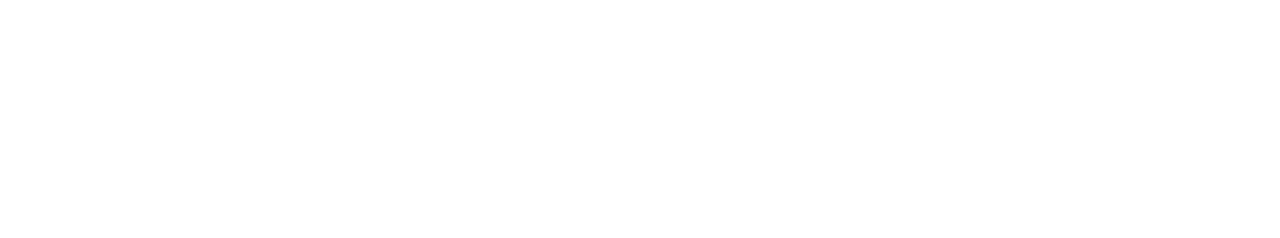
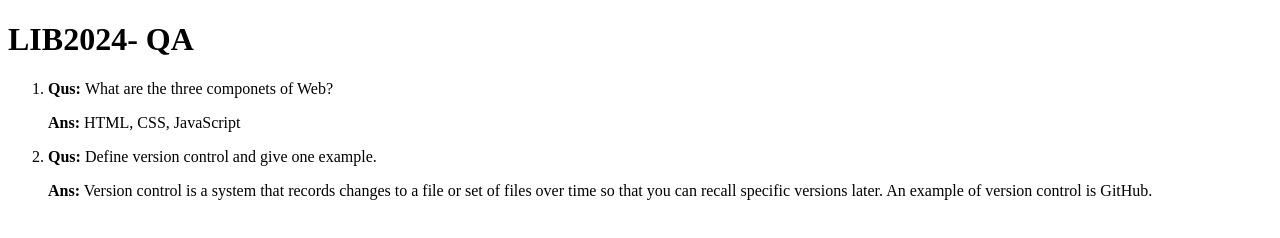
Before and after one commit to ande0506/ande0506.github.io, a plain HTML site: page lib2024/qa/index.html in a window 1280 px wide. Drawn offline with Linux system fonts and the light colour scheme.

Commit message:
created index file

```diff
--- a/lib2024/qa/index.html
+++ b/lib2024/qa/index.html
@@ -1,9 +1,34 @@
-<!DOCTYPE HTML>
-<HTML>
-<HEAD>
-	<TITLE></TITLE>
+<!DOCTYPE html>
+<html >
+<head>
+	<meta charset="utf-8">
+	<title>LIB2024 - QA</title>
 </head>
-<BODY>
-
-</BODY>
-</HTML>
+<body>
+	<h1>LIB2024- QA</h1>
+	<!-- Qus/Ans list begins -->
+	<ol>
+		<!-- Qus 1 -->
+		<li>
+			<p>
+				<strong>Qus: </strong>
+				What are the three componets of Web?
+			</p>
+			<p>
+				<strong>Ans: </strong>
+				HTML, CSS, JavaScript
+		</p></li>
+		<!-- Qus 2 -->
+		<li>
+			<p>
+				<strong>Qus:</strong>
+				Define version control and give one example.
+			</p>
+			<p>
+				<strong>Ans:</strong>
+				Version control is a system that records changes to a file or set of files over time so that you can recall specific versions later. An example of version control is GitHub.
+			</p>
+		</li>
+  </ol>
+</body>
+</html>
```
